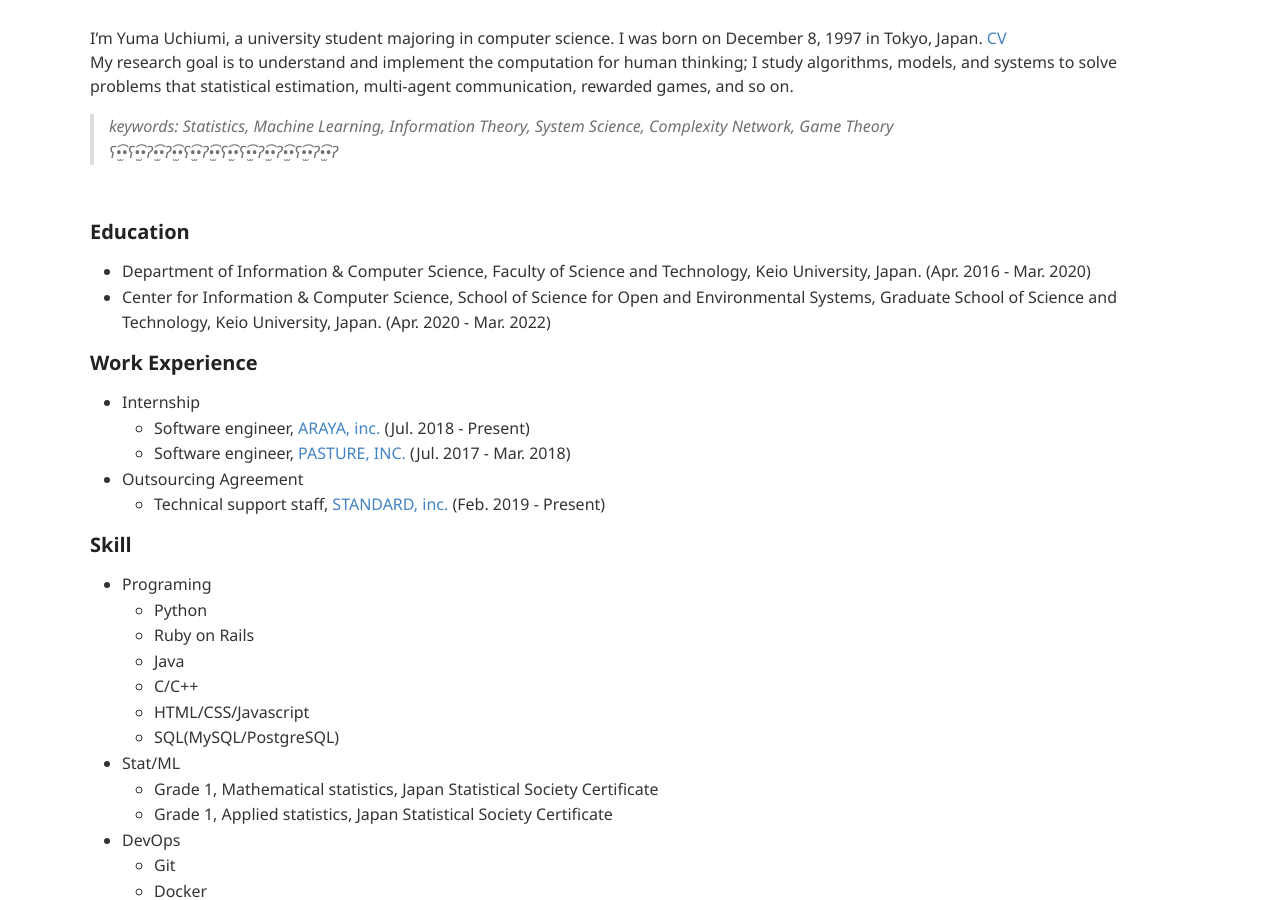
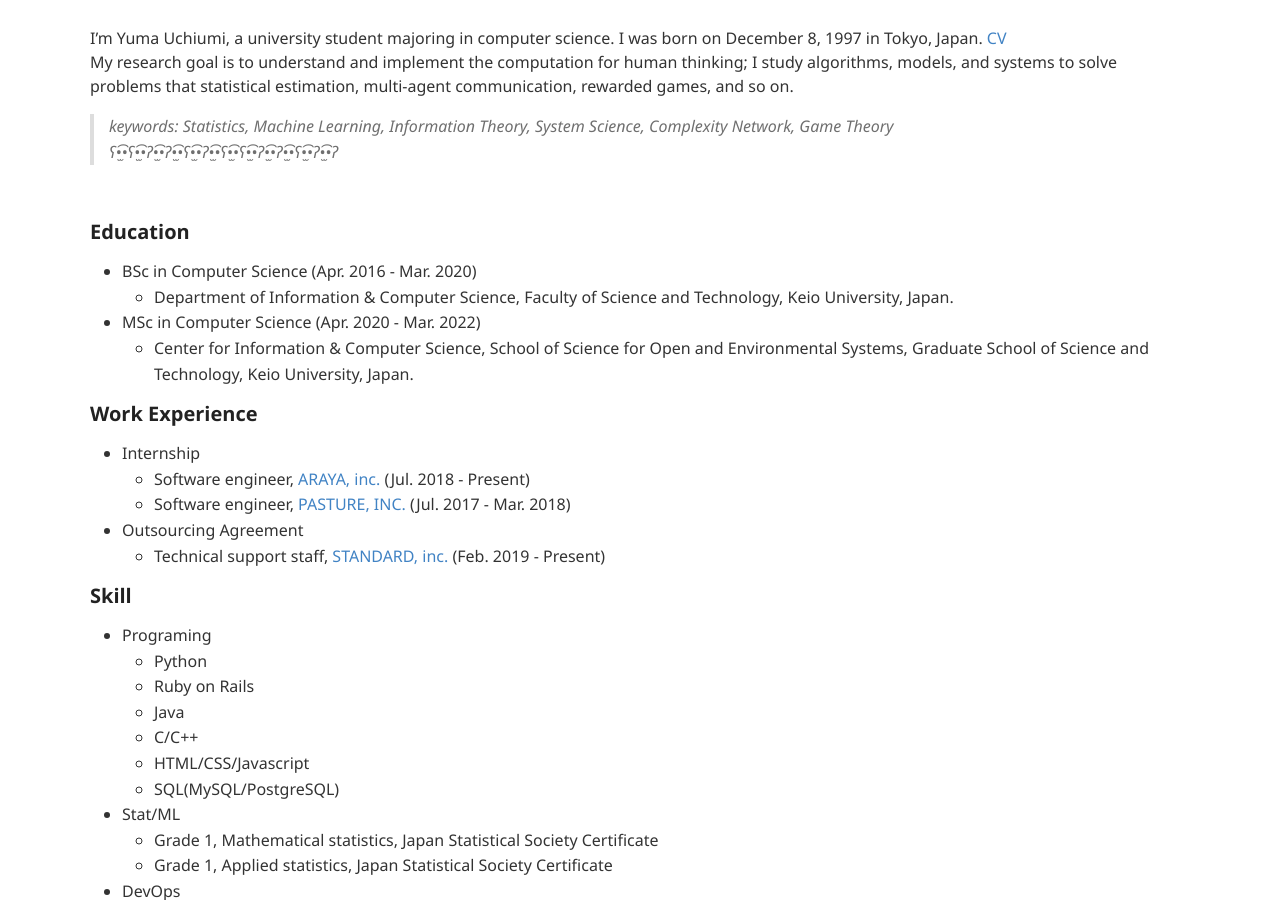
Before and after one commit to yumaloop/old-jekyll-blog-site, a Jekyll site: the page built from about.md, in a window 1280 px wide and 900 px high, scrolled down 415 px. Built offline with Jekyll 4.4.1, drawn with Linux system fonts in a browser that asks for light colours; comment, search, counter and statistics services are not loaded.

Commit message:
update repo 2020年 3月 4日 水曜日 17時23分29秒 JST

```diff
--- a/about.md
+++ b/about.md
@@ -17,8 +17,10 @@ I study algorithms, models, and systems to solve problems that statistical estim
 
 #### Education
 
-* Department of Information & Computer Science, Faculty of Science and Technology, Keio University, Japan. (Apr. 2016 - Mar. 2020)
-* Center for Information & Computer Science, School of Science for Open and Environmental Systems, Graduate School of Science and Technology, Keio University, Japan. (Apr. 2020 - Mar. 2022)
+* BSc in Computer Science (Apr. 2016 - Mar. 2020)
+  - Department of Information & Computer Science, Faculty of Science and Technology, Keio University, Japan.
+* MSc in Computer Science (Apr. 2020 - Mar. 2022)
+  - Center for Information & Computer Science, School of Science for Open and Environmental Systems, Graduate School of Science and Technology, Keio University, Japan.
 
 #### Work Experience
 
```
